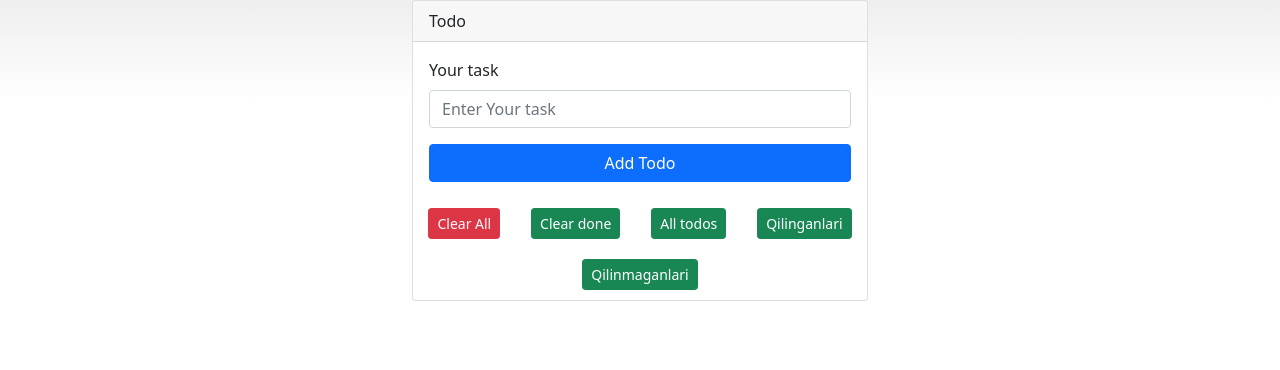
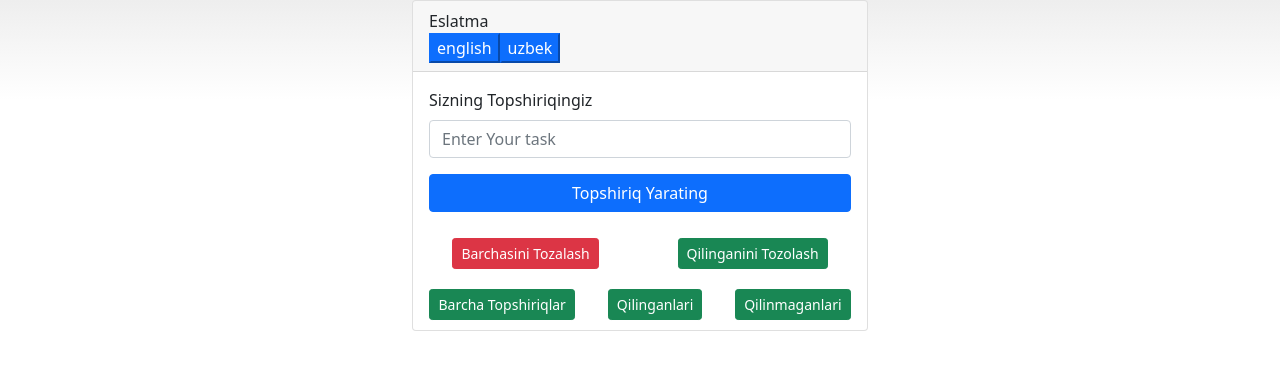
Before and after one commit to Nodirbek0105/react-first-work, a React (Vite) app: page / in a window 1280 px wide. Shown: the top 370 px of the page. Built offline with nearby package versions, Linux system fonts and the light colour scheme.

Commit message:
not work state in localization

```diff
--- /dev/null
+++ b/src/app.jsx
@@ -0,0 +1,11 @@
+import React from 'react'
+import Todo from "./components/todo/todo"
+import LanguageProvider from './context/LanguageContext'
+
+export default function App() {
+    return (
+        <LanguageProvider>
+            <Todo/>
+        </LanguageProvider>
+    )
+}
--- a/src/components/todo/todo.jsx
+++ b/src/components/todo/todo.jsx
@@ -1,17 +1,22 @@
-import React, { useRef, useState } from 'react'
+import React, { useContext, useRef, useState } from 'react'
+import { LanguageContext } from '../../context/LanguageContext'
 
 export default function todo() {
     const [todos, setTodos] = useState([])
     const [id, setId] = useState(0)
     const input = useRef(null)
     const name = useRef(null)
-
+    const { language, languages, toggleLanguage, stringsArr, setLanguage } = useContext(LanguageContext)
+    let todoBox = document.querySelector("[data-todos]")
+    let strings = stringsArr[`${language}`]
+    console.log(stringsArr[`${language}`]);
 
     function onSubmit(evt) {
         evt.preventDefault()
         setTodos([...todos, { name: name.current.value, isDone: false, id: id, rendered: true, modal: false, edited: false }])
         setId(id + 1)
     }
+
     function inputChange(id) {
         let temp = [...todos]
         let index = temp.findIndex(todo => +todo.id == +id)
@@ -19,27 +24,32 @@ export default function todo() {
         temp[index].isDone = !temp[index].isDone
         setTodos(temp)
     }
+
     function deleteTodo(id) {
         let temp = todos.filter(todo => +todo.id !== +id)
         setTodos(temp)
     }
+
     function clearDone() {
         let temp = todos.filter(todo => todo.isDone == false)
         setTodos(temp)
     }
+
     function openModal(id) {
         let temp = [...todos]
         let index = temp.findIndex(todo => +todo.id === +id)
         temp[index].modal = !temp[index].modal
         setTodos(temp)
     }
+
     function openModalEdit(id) {
         let temp = [...todos]
         let index = temp.findIndex(todo => +todo.id === +id)
         temp[index].edited = !temp[index].edited
         setTodos(temp)
     }
-    let todoBox = document.querySelector("[data-todos]")
+
+
     function all() {
         todoBox.classList.remove("todos")
         let temp = [...todos]
@@ -48,6 +58,7 @@ export default function todo() {
         })
         setTodos(temp)
     }
+
     function done() {
         todoBox.classList.add("todos")
         let temp = [...todos]
@@ -61,6 +72,7 @@ export default function todo() {
         })
         setTodos(temp)
     }
+
     function notDone() {
         todoBox.classList.add("todos")
         let temp = [...todos]
@@ -74,6 +86,7 @@ export default function todo() {
         })
         setTodos(temp)
     }
+
     function editTodo(id, name) {
         let temp = [...todos]
         let index = temp.findIndex(todo => +todo.id === +id)
@@ -81,36 +94,51 @@ export default function todo() {
         temp[index].edited = false
         setTodos(temp)
     }
+    toggleLanguage("english")
+    console.log(strings);
+    toggleLanguage("uzbek")
+    console.log(strings);
     return (
         <>
             <div className="container">
                 <div className="row">
                     <div className="col-sm-6 offset-sm-3">
                         <div className="card">
-                            <div className="card-header">Todo</div>
+                            <div className="card-header">
+                                {strings?.create?.title}
+                                <div className="languages">
+                                    {...languages.map((lang) => {
+                                        return <>
+                                            <button key={12} onClick={setLanguage(`${lang}`)} className="btn-primary">{lang}</button>
+                                        </>
+                                    })}
+                                    {/* <button key={12} onClick={toggleLanguage("uzbek")} className="btn-primary">uzbek</button>
+                                        <button key={123} onClick={toggleLanguage("english")} className="btn-primary">english</button> */}
+                                </div>
+                            </div>
                             <form onSubmit={onSubmit} className="card-body">
-                                <label htmlFor="task" className="form-label">Your task</label>
+                                <label htmlFor="task" className="form-label">{strings?.create?.task}</label>
                                 <input
                                     ref={name}
+                                    required
                                     type="text"
                                     className="form-control"
                                     id="task"
                                     placeholder="Enter Your task"
                                 />
                                 <button type="submit" className="btn btn-primary w-100 mt-3">
-                                    Add Todo
+                                    {strings?.create?.add}
                                 </button>
                             </form>
                             <div className="filter d-flex justify-content-around align-items-center">
-                            <button
+                                <button
                                     type="button"
                                     className="btn btn-sm btn-danger"
                                     onClick={() => {
                                         setTodos([])
                                         todoBox.classList.remove("todos")
                                     }}
-                                >
-                                    Clear All
+                                >{strings?.filter?.clear}
                                 </button>
                                 <button
                                     type="button"
@@ -119,29 +147,26 @@ export default function todo() {
                                         clearDone()
                                         todoBox.classList.remove("todos")
                                     }}
-                                >
-                                    Clear done
+                                >{strings?.filter?.clearDone}
                                 </button>
                                 <button
                                     type="button"
                                     className="btn btn-sm btn-success"
                                     onClick={() => all()}
-                                >
-                                    All todos
+                                >{strings?.filter?.all}
                                 </button>
                                 <button
                                     type="button"
                                     className="btn btn-sm btn-success"
                                     onClick={() => done(todo.id)}
                                 >
-                                    Qilinganlari
+                                    {strings?.filter?.done}
                                 </button>
                                 <button
                                     type="button"
                                     className="btn btn-sm btn-success"
                                     onClick={() => notDone(todo.id)}
-                                >
-                                    Qilinmaganlari
+                                >{strings?.filter?.notDone}
                                 </button>
 
                             </div>
@@ -154,7 +179,7 @@ export default function todo() {
                                                 className="card-header d-flex justify-content-between flex-column"
                                             >
                                                 <div className="parent-input d-flex" style={{ alignItems: "center" }}>
-                                                    <label htmlFor="checked">Done  </label>
+                                                    <label htmlFor="checked">{strings?.todo?.done}  </label>
                                                     <input id='checked' onChange={() => inputChange(todo.id)} style={{ height: "20px", width: "20px" }} checked={todo.isDone} type="checkbox" name="" />
                                                 </div>
                                                 <span className={todo.isDone == true ? "line" : ""} >{`Your task:${todo.name}`}</span>
@@ -166,7 +191,7 @@ export default function todo() {
                                                         data-bs-target="#exampleModal"
                                                         onClick={() => openModalEdit(todo.id)}
                                                     >
-                                                        edit
+                                                        {strings?.todo?.edit}
                                                     </button>
                                                     <button
                                                         type="button"
@@ -175,7 +200,7 @@ export default function todo() {
                                                         data-bs-target="#exampleModal"
                                                         onClick={() => openModal(todo.id)}
                                                     >
-                                                        delete
+                                                        {strings?.todo?.delete}
                                                     </button>
                                                 </div>
                                             </div>
@@ -184,13 +209,14 @@ export default function todo() {
                                             <div className="modal-dialog">
                                                 <div className="modal-content">
                                                     <div className="modal-header">
-                                                        <h5 className="modal-title" id="exampleModalLabel">You delete this todo, or no</h5>
+                                                        <h5 className="modal-title" id="exampleModalLabel">
+                                                            {strings?.modal?.delete?.want}</h5>
                                                         <button type="button" className="btn-close" onClick={() => openModal(todo.id)} data-bs-dismiss="modal" aria-label="Close"></button>
                                                     </div>
 
                                                     <div className="modal-footer">
-                                                        <button type="button" className="btn btn-success" onClick={() => openModal(todo.id)} data-bs-dismiss="modal">No, I don't</button>
-                                                        <button type="button" className="btn btn-danger" onClick={() => deleteTodo(todo.id)} >Delete</button>
+                                                        <button type="button" className="btn btn-success" onClick={() => openModal(todo.id)} data-bs-dismiss="modal">{strings?.modal?.delete?.doNot}</button>
+                                                        <button type="button" className="btn btn-danger" onClick={() => deleteTodo(todo.id)} >{strings?.todo?.delete}</button>
                                                     </div>
                                                 </div>
                                             </div>
@@ -199,7 +225,7 @@ export default function todo() {
                                             <div className="modal-dialog">
                                                 <div className="modal-content">
                                                     <div className="modal-header">
-                                                        <h5 className="modal-title" id="exampleModalLabel">You want edit this todo ?</h5>
+                                                        <h5 className="modal-title" id="exampleModalLabel">{strings?.modal?.edit?.want}</h5>
                                                         <button type="button" className="btn-close" onClick={() => openModalEdit(todo.id)} data-bs-dismiss="modal" aria-label="Close"></button>
                                                     </div>
                                                     <div className="modal-body">
@@ -211,8 +237,8 @@ export default function todo() {
                                                         </form>
                                                     </div>
                                                     <div className="modal-footer">
-                                                        <button type="button" className="btn btn-success" onClick={() => openModalEdit(todo.id)} data-bs-dismiss="modal">No, I don't edit</button>
-                                                        <button type="button" className="btn btn-danger" onClick={() => editTodo(todo.id, input.current.value)} >Edit</button>
+                                                        <button type="button" className="btn btn-success" onClick={() => openModalEdit(todo.id)} data-bs-dismiss="modal">{strings?.modal?.edit?.doNot}</button>
+                                                        <button type="button" className="btn btn-danger" onClick={() => editTodo(todo.id, input.current.value)} >{strings?.todo?.edit}</button>
                                                     </div>
                                                 </div>
                                             </div>
--- /dev/null
+++ b/src/context/LanguageContext.jsx
@@ -0,0 +1,26 @@
+import { createContext, useState } from "react";
+import uzbek from "./../locales/uzbek.json"
+import english from "./../locales/english.json"
+let languages = ["english", "uzbek"]
+let stringsArr = {
+    english,
+    uzbek,
+}
+export const LanguageContext = createContext({
+    language: "english",
+    strings: stringsArr.english,
+    languages
+})
+
+export default function LanguageProvider({children}) {
+const [language, setLanguage] = useState("english")
+    function toggleLanguage(lang) {
+        console.log(lang);
+        setLanguage(lang)
+    }
+    return (
+        <LanguageContext.Provider value={{ language, languages, stringsArr ,  toggleLanguage, setLanguage }} >
+            {children}
+        </LanguageContext.Provider >
+    )
+}
--- /dev/null
+++ b/src/locales/english.json
@@ -0,0 +1,29 @@
+{
+  "create": {
+    "title": "Todo",
+    "task": "Your task",
+    "add": "Add Todo"
+  },
+  "filter": {
+    "clear": "Clear All",
+    "clearDone": "Clear Done",
+    "all": "All Todos",
+    "done": "Done",
+    "notDone": "Not Done"
+  },
+  "todo": {
+    "edit": "Edit",
+    "delete": "Delete",
+    "done": "Done"
+  },
+  "modal": {
+    "delete": {
+      "want": "You delete this todo, or no",
+      "doNot":"No I Don't"
+    },
+    "edit": {
+      "want": "You want edit this todo ?",
+      "doNot":"No I Don't"
+    }
+  }
+}
--- /dev/null
+++ b/src/locales/uzbek.json
@@ -0,0 +1,29 @@
+{
+    "create": {
+      "title": "Eslatma",
+      "task": "Sizning Topshiriqingiz",
+      "add": "Topshiriq Yarating"
+    },
+    "filter": {
+      "clear": "Barchasini Tozalash",
+      "clearDone": "Qilinganini Tozolash",
+      "all": "Barcha Topshiriqlar",
+      "done": "Qilinganlari",
+      "notDone": "Qilinmaganlari"
+    },
+    "todo": {
+      "edit": "O'zgartirish",
+      "delete": "Yo'q Qilish",
+      "done": "Qilingan"
+    },
+    "modal": {
+      "delete": {
+        "want": "Siz bu Topshiriqni yo'q qilasizmi , yoki yo'q ?",
+        "doNot":"Yo'q Qilmayaman"
+      },
+      "edit": {
+        "want": "Siz bu Topshiriqni o'zgartirishni hohlaysizmi ?",
+        "doNot":"Yo'q Qilmayaman"
+      }
+    }
+  }
--- a/src/main.jsx
+++ b/src/main.jsx
@@ -6,12 +6,14 @@ import Main from "./components/main/tana"
 import Footer from "./components/footer/footer"
 import Todo from "./components/todo/todo"
 import './index.scss'
+import LanguageProvider from './context/LanguageContext'
+import App from './app'
 
 ReactDOM.createRoot(document.getElementById('root')).render(
   <React.StrictMode>
+    <App/>
     {/* <Header />
     <Main />
     <Footer /> */}
-    <Todo/>
   </React.StrictMode>,
 )
```
